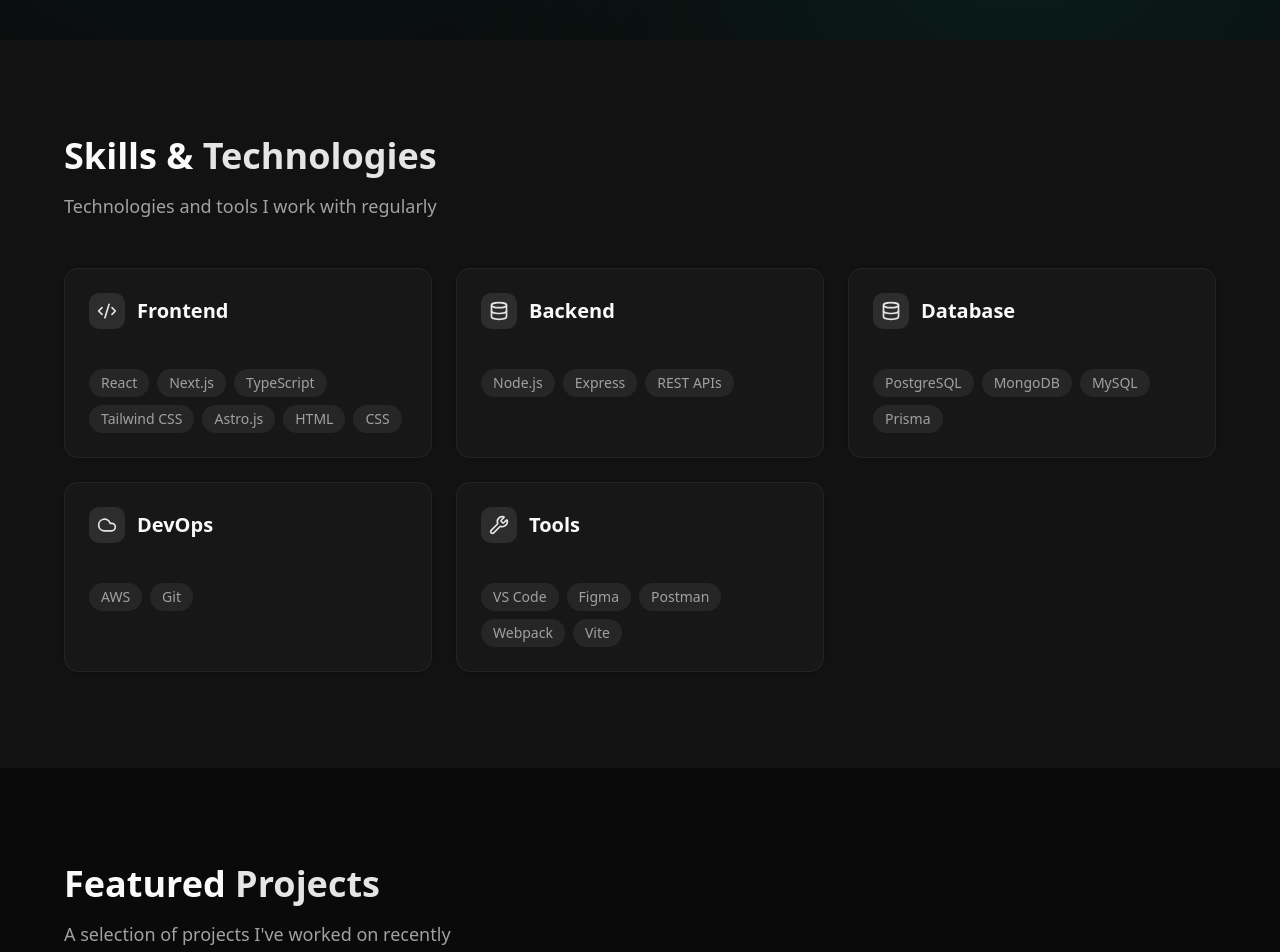
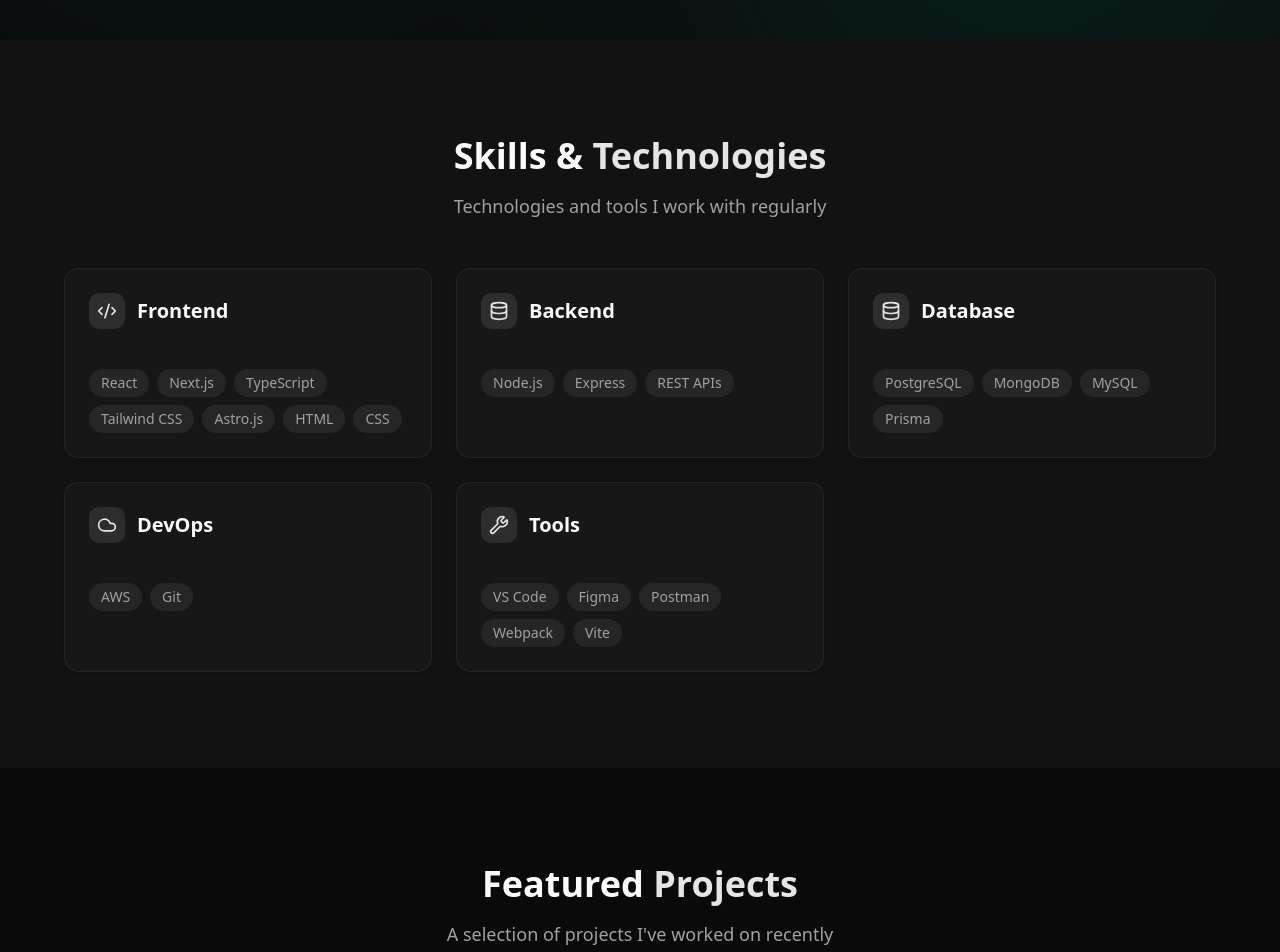
Before and after one commit to Sushan999/dev-portfolio, a Next.js app: page / in a window 1280 px wide. Shown: the part 760-1712 px from the top of the page. Built offline with nearby package versions, Linux system fonts and the light colour scheme.

Commit message:
Optimize code v2

```diff
--- a/src/app/components/Hero.tsx
+++ b/src/app/components/Hero.tsx
@@ -45,7 +45,7 @@
           className="mb-6"
         >
           <p className="text-sm text-primary font-mono mb-4">Hello, I{"'"}m</p>
-          <h1 className="text-5xl md:text-6xl font-bold mb-6 text-balance bg-gradient-to-r from-foreground to-foreground/70 bg-clip-text text-transparent">
+          <h1 className="text-5xl md:text-6xl font-bold mb-1 text-balance bg-gradient-to-r from-foreground to-foreground/70 bg-clip-text text-transparent">
             Susan Thapa Magar
           </h1>
           <p className="text-xl md:text-2xl text-muted-foreground mb-8">
--- /dev/null
+++ b/src/app/components/ProjectCard.tsx
@@ -0,0 +1,98 @@
+"use client";
+
+import { Card } from "@/components/ui/card";
+import { Badge } from "@/components/ui/badge";
+import { Button } from "@/components/ui/button";
+import { ExternalLink, Github } from "lucide-react";
+import { motion, useInView } from "framer-motion";
+import { useRef } from "react";
+
+// Define Project type
+export interface Project {
+  id: string;
+  title: string;
+  description: string;
+  longDescription: string;
+  image: string;
+  technologies: string[];
+  liveUrl: string;
+  githubUrl: string;
+  featured: boolean;
+}
+
+interface ProjectCardProps {
+  project: Project;
+  index: number;
+}
+
+export function ProjectCard({ project, index }: ProjectCardProps) {
+  const ref = useRef(null);
+  const isInView = useInView(ref, { once: true, margin: "-100px" });
+
+  return (
+    <motion.div
+      ref={ref}
+      initial={{ opacity: 0, y: 50 }}
+      animate={isInView ? { opacity: 1, y: 0 } : { opacity: 0, y: 50 }}
+      transition={{ duration: 0.5, delay: index * 0.1 }}
+    >
+      <Card className="overflow-hidden hover:shadow-xl hover:shadow-primary/10 transition-all duration-300 gap-3 py-0 group border-border/50 hover:border-primary/50 w-full h-full">
+        <div className="aspect-video bg-muted relative overflow-hidden cursor-pointer">
+          <motion.img
+            src={project.image || "/placeholder.svg"}
+            alt={project.title}
+            className="w-full h-full object-cover"
+            whileHover={{ scale: 1.05 }}
+            transition={{ duration: 0.3 }}
+          />
+          <div className="absolute inset-0 bg-gradient-to-t from-background/80 to-transparent opacity-0 group-hover:opacity-100 transition-opacity" />
+        </div>
+
+        <div className="p-6">
+          <h3 className="text-2xl font-semibold mb-3 hover:text-primary transition-colors cursor-pointer group-hover:translate-x-1 duration-300">
+            {project.title}
+          </h3>
+
+          <p className="text-muted-foreground leading-relaxed mb-4">
+            {project.description}
+          </p>
+
+          <div className="flex flex-wrap gap-2 mb-6">
+            {project.technologies.map((tech: string) => (
+              <Badge
+                key={tech}
+                variant="secondary"
+                className="bg-primary/10 text-primary border-primary/20"
+              >
+                {tech}
+              </Badge>
+            ))}
+          </div>
+
+          <div className="flex gap-3">
+            <Button size="sm" asChild className="group/btn">
+              <a
+                href={project.liveUrl}
+                target="_blank"
+                rel="noopener noreferrer"
+              >
+                <ExternalLink className="mr-2 h-4 w-4 group-hover/btn:rotate-12 transition-transform" />
+                Live Demo
+              </a>
+            </Button>
+            <Button size="sm" variant="outline" asChild>
+              <a
+                href={project.githubUrl}
+                target="_blank"
+                rel="noopener noreferrer"
+              >
+                <Github className="mr-2 h-4 w-4" />
+                Code
+              </a>
+            </Button>
+          </div>
+        </div>
+      </Card>
+    </motion.div>
+  );
+}
--- a/src/app/components/Projects.tsx
+++ b/src/app/components/Projects.tsx
@@ -1,86 +1,82 @@
 "use client";
 
-import { Card } from "@/components/ui/card";
-import { Badge } from "@/components/ui/badge";
-import { Button } from "@/components/ui/button";
-import { ExternalLink, Github } from "lucide-react";
-
-import type { Project } from "@/lib/data/projects";
-import { motion } from "framer-motion";
-import { useInView } from "framer-motion";
+import { ProjectCard, Project } from "./ProjectCard"; // import ProjectCard
+import { motion, useInView } from "framer-motion";
 import { useRef } from "react";
 
-function ProjectCard({ project, index }: { project: Project; index: number }) {
-  const ref = useRef(null);
-  const isInView = useInView(ref, { once: true, margin: "-100px" });
+// Static projects array
+const projects: Project[] = [
+  {
+    id: "ecommerce-platform",
+    title: "Rentease - Home Rental",
+    description: "",
+    longDescription: "",
+    image: "Rentease.png",
+    technologies: ["Next.js", "TypeScript", "MySql", "Prisma", "Tailwind CSS"],
+    liveUrl: "https://rent-ease-next.vercel.app/",
+    githubUrl: "https://github.com/Sushan999/RentEase-next",
+    featured: true,
+  },
+  {
+    id: "ShopHub",
+    title: "ShopHub - Online Shopping Website",
+    description: "",
+    longDescription: " ",
+    image: "Shophub.png",
+    technologies: ["Next.js", "Typescript", "Tailwind"],
+    liveUrl: "https://next-ecommerce-shophub.vercel.app/",
+    githubUrl: "https://github.com/Sushan999/Next-ecommerce",
+    featured: true,
+  },
+  {
+    id: "CarRental",
+    title: "Car-Rental - Rent Luxurious Cars",
+    description: "",
+    longDescription: "",
+    image: "Carrental.png",
+    technologies: ["React.js", "Express.js", "Mongodb", "Tailwind"],
+    liveUrl: "https://car-rental-kohl-kappa.vercel.app/",
+    githubUrl: "https://github.com/Sushan999/CarRental",
+    featured: true,
+  },
+  {
+    id: "Estate",
+    title: "Estate",
+    description: "",
+    longDescription:
+      "A robust RESTful API built for a social media platform. Implements JWT-based authentication, user profiles, post creation and management, commenting system, likes, follows, and real-time notifications. The API is fully documented using Swagger/OpenAPI, making it easy for frontend .",
+    image: "Estate.png",
+    technologies: ["React.js", "Tailwind"],
+    liveUrl: "https://estate-alpha.vercel.app/",
+    githubUrl: "https://github.com/Sushan999/Estate",
+    featured: true,
+  },
+  {
+    id: "Myntra",
+    title: "Myntra",
+    description: "",
+    longDescription: "",
+    image: "Myntra.png",
+    technologies: ["HTML", "CSS", "Javascript"],
+    liveUrl: "https://myntra-clone-zeta-seven.vercel.app/",
+    githubUrl: "https://github.com/Sushan999/Myntra_clone",
+    featured: true,
+  },
+  {
+    id: "ValleyRestro",
+    title: "ValleyRestro - Restaurant",
+    description: "",
+    longDescription: "",
+    image: "Valleyrestro.png",
+    technologies: ["React", "tailwind", "CSS", "Javascript"],
+    liveUrl: "https://valley-restro.vercel.app/",
+    githubUrl: "https://github.com/Sushan999/ValleyRestro",
+    featured: true,
+  },
+  // ...same projects array as before
+];
 
-  return (
-    <motion.div
-      ref={ref}
-      initial={{ opacity: 0, y: 50 }}
-      animate={isInView ? { opacity: 1, y: 0 } : { opacity: 0, y: 50 }}
-      transition={{ duration: 0.5, delay: index * 0.1 }}
-    >
-      <Card className="overflow-hidden hover:shadow-xl hover:shadow-primary/10 transition-all duration-300 gap-3  py-0 group border-border/50 hover:border-primary/50 w-full h-full">
-        <div className="aspect-video bg-muted relative overflow-hidden cursor-pointer">
-          <motion.img
-            src={project.image || "/placeholder.svg"}
-            alt={project.title}
-            className="w-full h-full object-cover"
-            whileHover={{ scale: 1.05 }}
-            transition={{ duration: 0.3 }}
-          />
-          <div className="absolute inset-0 bg-gradient-to-t from-background/80 to-transparent opacity-0 group-hover:opacity-100 transition-opacity" />
-        </div>
-
-        <div className="p-6">
-          <h3 className="text-2xl font-semibold mb-3 hover:text-primary transition-colors cursor-pointer group-hover:translate-x-1 duration-300">
-            {project.title}
-          </h3>
-
-          <p className="text-muted-foreground leading-relaxed mb-4">
-            {project.description}
-          </p>
-          <div className="flex flex-wrap gap-2 mb-6">
-            {project.technologies.map((tech) => (
-              <Badge
-                key={tech}
-                variant="secondary"
-                className="bg-primary/10 text-primary border-primary/20"
-              >
-                {tech}
-              </Badge>
-            ))}
-          </div>
-          <div className="flex gap-3">
-            <Button size="sm" asChild className="group/btn">
-              <a
-                href={project.liveUrl}
-                target="_blank"
-                rel="noopener noreferrer"
-              >
-                <ExternalLink className="mr-2 h-4 w-4 group-hover/btn:rotate-12 transition-transform" />
-                Live Demo
-              </a>
-            </Button>
-            <Button size="sm" variant="outline" asChild>
-              <a
-                href={project.githubUrl}
-                target="_blank"
-                rel="noopener noreferrer"
-              >
-                <Github className="mr-2 h-4 w-4" />
-                Code
-              </a>
-            </Button>
-          </div>
-        </div>
-      </Card>
-    </motion.div>
-  );
-}
-
-export function Projects({ projects }: { projects: Project[] }) {
+export function Projects() {
   const ref = useRef(null);
   const isInView = useInView(ref, { once: true, margin: "-100px" });
 
@@ -92,14 +88,16 @@
           initial={{ opacity: 0, y: 20 }}
           animate={isInView ? { opacity: 1, y: 0 } : { opacity: 0, y: 20 }}
           transition={{ duration: 0.5 }}
+          className="text-center mb-12"
         >
           <h2 className="text-3xl md:text-4xl font-bold mb-4">
             Featured <span className="text-primary">Projects</span>
           </h2>
-          <p className="text-lg text-muted-foreground mb-12">
+          <p className="text-lg text-muted-foreground">
             A selection of projects I{"'"}ve worked on recently
           </p>
         </motion.div>
+
         <div className="grid grid-cols-1 sm:grid-cols-2 lg:grid-cols-3 gap-6">
           {projects.map((project, index) => (
             <ProjectCard key={project.id} project={project} index={index} />
--- a/src/app/components/Skills.tsx
+++ b/src/app/components/Skills.tsx
@@ -2,10 +2,34 @@
 
 import { Card } from "@/components/ui/card";
 import { Code2, Database, Cloud, Wrench } from "lucide-react";
-import type { SkillCategory } from "@/lib/data/skills";
-import { motion } from "framer-motion";
-import { useInView } from "framer-motion";
+import { motion, useInView } from "framer-motion";
 import { useRef } from "react";
+
+// Directly import the static skills data
+const skills = [
+  {
+    category: "Frontend",
+    skills: [
+      "React",
+      "Next.js",
+      "TypeScript",
+      "Tailwind CSS",
+      "Astro.js",
+      "HTML",
+      "CSS",
+    ],
+  },
+  { category: "Backend", skills: ["Node.js", "Express", "REST APIs"] },
+  {
+    category: "Database",
+    skills: ["PostgreSQL", "MongoDB", "MySQL", "Prisma"],
+  },
+  { category: "DevOps", skills: ["AWS", "Git"] },
+  {
+    category: "Tools",
+    skills: ["VS Code", "Figma", "Postman", "Webpack", "Vite"],
+  },
+];
 
 const iconMap: Record<string, typeof Code2> = {
   Frontend: Code2,
@@ -15,7 +39,7 @@
   Tools: Wrench,
 };
 
-export function Skills({ skills }: { skills: SkillCategory[] }) {
+export function Skills() {
   const ref = useRef(null);
   const isInView = useInView(ref, { once: true, margin: "-100px" });
 
@@ -30,20 +54,22 @@
           initial={{ opacity: 0, y: 20 }}
           animate={isInView ? { opacity: 1, y: 0 } : { opacity: 0, y: 20 }}
           transition={{ duration: 0.5 }}
+          className="text-center mb-12"
         >
           <h2 className="text-3xl md:text-4xl font-bold mb-4">
             Skills & <span className="text-primary">Technologies</span>
           </h2>
-          <p className="text-lg text-muted-foreground mb-12">
+          <p className="text-lg text-muted-foreground">
             Technologies and tools I work with regularly
           </p>
         </motion.div>
+
         <div className="grid grid-cols-1 md:grid-cols-2 lg:grid-cols-3 gap-6">
           {skills.map((category, index) => {
             const Icon = iconMap[category.category] || Code2;
             return (
               <motion.div
-                key={index}
+                key={category.category}
                 initial={{ opacity: 0, scale: 0.9 }}
                 animate={
                   isInView
--- a/src/app/globals.css
+++ b/src/app/globals.css
@@ -1,4 +1,8 @@
+
 @import "tailwindcss";
+
+
+
 
 
 @custom-variant dark (&:is(.dark *));
@@ -43,7 +47,7 @@
 
 :root {
   --radius: 0.625rem;
-  --background: oklch(97.699% 0.00532 16.101);
+  --background: oklch(98.212% 0.00011 271.152);
   --foreground: oklch(0.145 0 0);
   --card: oklch(1 0 0);
   --card-foreground: oklch(0.145 0 0);
--- a/src/app/page.tsx
+++ b/src/app/page.tsx
@@ -1,27 +1,20 @@
 import { Hero } from "./components/Hero";
 import { Navigation } from "./components/Navigation";
 import { Experience } from "./components/experience";
-import { getExperience } from "@/lib/data/experience";
 
 import { Skills } from "./components/Skills";
-import { getSkills } from "@/lib/data/skills";
 
 import { Contact } from "./components/Contact";
 import { Projects } from "./components/Projects";
-import { getProjects } from "@/lib/data/projects";
 
 export default async function Home() {
-  const projects = await getProjects();
-  const experience = await getExperience();
-  const skills = await getSkills();
   return (
     <div>
       <Navigation />
       <Hero />
-
-      <Skills skills={skills} />
-      <Projects projects={projects} />
-      <Experience experience={experience} />
+      <Skills />
+      <Projects />
+      <Experience />
       <Contact />
     </div>
   );
--- a/src/lib/data/experience.ts
+++ /dev/null
@@ -1,31 +0,0 @@
-export interface Experience {
-  title: string;
-  company: string;
-  period: string;
-  description: string;
-  technologies: string[];
-}
-
-export const experience: Experience[] = [
-  {
-    title: "Front-end Developer Intern",
-    company: "Redis Digital",
-    period: "2025 ",
-    description:
-      "Leading development of cloud-native applications using Next.js and Node.js. Architecting scalable microservices and mentoring junior developers.",
-    technologies: [
-      "HTML",
-      "CSS",
-      "JavaScript",
-      "React.js",
-      "Astro.js",
-      "Node.js",
-      "Git",
-      "Wordpress",
-    ],
-  },
-];
-
-export async function getExperience(): Promise<Experience[]> {
-  return experience;
-}
--- a/src/lib/data/projects.ts
+++ /dev/null
@@ -1,86 +0,0 @@
-export interface Project {
-  id: string;
-  title: string;
-  description: string;
-  longDescription: string;
-  image: string;
-  technologies: string[];
-  liveUrl: string;
-  githubUrl: string;
-  featured: boolean;
-}
-
-export const projects: Project[] = [
-  {
-    id: "ecommerce-platform",
-    title: "Rentease - Home Rental",
-    description: "",
-    longDescription: "",
-    image: "Rentease.png",
-    technologies: ["Next.js", "TypeScript", "MySql", "Prisma", "Tailwind CSS"],
-    liveUrl: "https://rent-ease-next.vercel.app/",
-    githubUrl: "https://github.com/Sushan999/RentEase-next",
-    featured: true,
-  },
-  {
-    id: "ShopHub",
-    title: "ShopHub - Online Shopping Website",
-    description: "",
-    longDescription: " ",
-    image: "Shophub.png",
-    technologies: ["Next.js", "Typescript", "Tailwind"],
-    liveUrl: "https://next-ecommerce-shophub.vercel.app/",
-    githubUrl: "https://github.com/Sushan999/Next-ecommerce",
-    featured: true,
-  },
-  {
-    id: "CarRental",
-    title: "Car-Rental - Rent Luxurious Cars",
-    description: "",
-    longDescription: "",
-    image: "Carrental.png",
-    technologies: ["React.js", "Express.js", "Mongodb", "Tailwind"],
-    liveUrl: "https://car-rental-kohl-kappa.vercel.app/",
-    githubUrl: "https://github.com/Sushan999/CarRental",
-    featured: true,
-  },
-  {
-    id: "Estate",
-    title: "Estate",
-    description: "",
-    longDescription:
-      "A robust RESTful API built for a social media platform. Implements JWT-based authentication, user profiles, post creation and management, commenting system, likes, follows, and real-time notifications. The API is fully documented using Swagger/OpenAPI, making it easy for frontend .",
-    image: "Estate.png",
-    technologies: ["React.js", "Tailwind"],
-    liveUrl: "https://estate-alpha.vercel.app/",
-    githubUrl: "https://github.com/Sushan999/Estate",
-    featured: true,
-  },
-  {
-    id: "Myntra",
-    title: "Myntra",
-    description: "",
-    longDescription: "",
-    image: "Myntra.png",
-    technologies: ["HTML", "CSS", "Javascript"],
-    liveUrl: "https://myntra-clone-zeta-seven.vercel.app/",
-    githubUrl: "https://github.com/Sushan999/Myntra_clone",
-    featured: true,
-  },
-
-  {
-    id: "ValleyRestro",
-    title: "ValleyRestro - Restaurant",
-    description: "",
-    longDescription: "",
-    image: "Valleyrestro.png",
-    technologies: ["React", "tailwind", "CSS", "Javascript"],
-    liveUrl: "https://valley-restro.vercel.app/",
-    githubUrl: "https://github.com/Sushan999/ValleyRestro",
-    featured: true,
-  },
-];
-
-export async function getProjects(): Promise<Project[]> {
-  return projects;
-}
--- a/src/lib/data/skills.ts
+++ /dev/null
@@ -1,39 +0,0 @@
-export interface SkillCategory {
-  category: string;
-  skills: string[];
-}
-
-export const skills: SkillCategory[] = [
-  {
-    category: "Frontend",
-    skills: [
-      "React",
-      "Next.js",
-      "TypeScript",
-      "Tailwind CSS",
-      "Astro.js",
-      "HTML",
-      "CSS",
-    ],
-  },
-  {
-    category: "Backend",
-    skills: ["Node.js", "Express", "REST APIs"],
-  },
-  {
-    category: "Database",
-    skills: ["PostgreSQL", "MongoDB", "MySQL", "Prisma"],
-  },
-  {
-    category: "DevOps",
-    skills: ["AWS", "Git"],
-  },
-  {
-    category: "Tools",
-    skills: ["VS Code", "Figma", "Postman", "Webpack", "Vite"],
-  },
-];
-
-export async function getSkills(): Promise<SkillCategory[]> {
-  return skills;
-}
```
Also changed, not shown: src/app/components/experience.tsx (+32 -4 lines).
